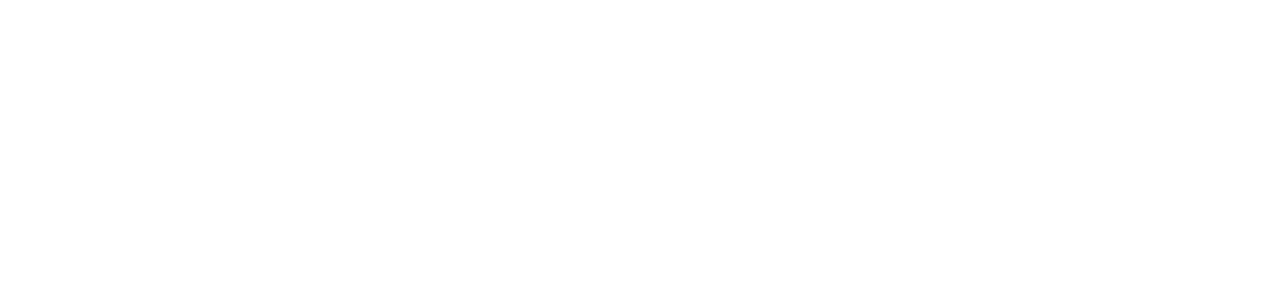
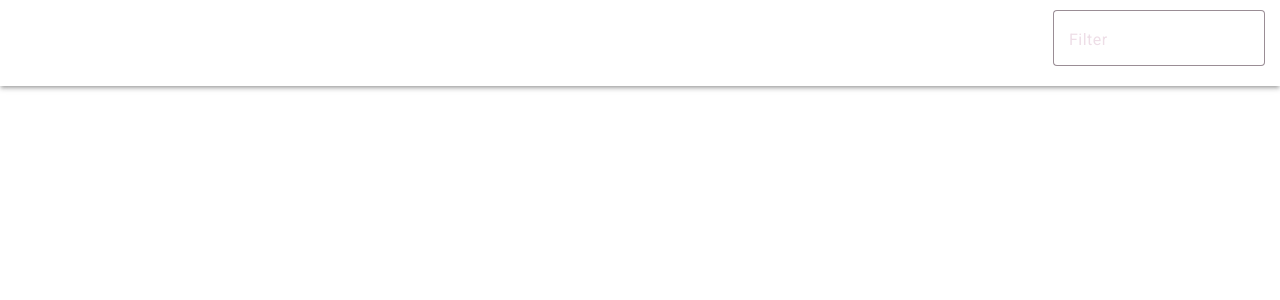
Before and after one commit to nascal3/Angular-food, an Angular app: page / in a window 1280 px wide. Shown: the top 300 px of the page. Built offline with nearby package versions, Linux system fonts and the light colour scheme.

Commit message:
Added nav component with filter input

```diff
--- a/src/app/app.component.html
+++ b/src/app/app.component.html
@@ -1,4 +1 @@
-
-
-
-<router-outlet />
+<app-header></app-header>
--- a/src/app/app.component.ts
+++ b/src/app/app.component.ts
@@ -1,10 +1,11 @@
 import { Component } from '@angular/core';
 import { RouterOutlet } from '@angular/router';
+import {HeaderComponent} from './components/header/header.component';
 
 @Component({
   selector: 'app-root',
   standalone: true,
-  imports: [RouterOutlet],
+  imports: [RouterOutlet, HeaderComponent],
   templateUrl: './app.component.html',
   styleUrl: './app.component.scss'
 })
--- /dev/null
+++ b/src/app/components/header/header.component.html
@@ -0,0 +1,6 @@
+<form [formGroup]="form">
+  <mat-form-field appearance="outline">
+    <mat-label>Filter</mat-label>
+    <input matInput formControlName="search" placeholder="Search">
+  </mat-form-field>
+</form>
--- /dev/null
+++ b/src/app/components/header/header.component.scss
@@ -0,0 +1,12 @@
+form {
+  display: flex;
+  align-items: center;
+  justify-content: end;
+  width: 100%;
+  padding-top: 10px;
+  box-shadow: 0 3px 3px -2px rgba(0, 0, 0, 0.2), 0 3px 4px 0 rgba(0, 0, 0, 0.14), 0 1px 8px 0 rgba(0, 0, 0, 0.12);
+
+  mat-form-field {
+    margin-right: 15px;
+  }
+}
--- /dev/null
+++ b/src/app/components/header/header.component.ts
@@ -0,0 +1,41 @@
+import {Component, OnDestroy, OnInit} from '@angular/core';
+import {MatFormField} from '@angular/material/form-field';
+import {MatInput} from '@angular/material/input';
+import {MatFormFieldModule} from '@angular/material/form-field';
+import {FormControl, FormGroup, ReactiveFormsModule} from '@angular/forms';
+import {debounceTime, Subscription} from 'rxjs';
+
+@Component({
+  selector: 'app-header',
+  standalone: true,
+  imports: [
+    MatFormFieldModule,
+    MatFormField,
+    MatInput,
+    ReactiveFormsModule
+  ],
+  templateUrl: './header.component.html',
+  styleUrl: './header.component.scss'
+})
+export class HeaderComponent implements OnInit, OnDestroy{
+  form!: FormGroup
+  filterChangeSubscription!: Subscription | undefined
+
+  ngOnInit() {
+    this.form = new FormGroup({
+      search: new FormControl('')
+    })
+
+    this.filterChangeSubscription = this.form.get('search')?.valueChanges
+      .pipe(debounceTime(1500))
+      .subscribe((value) => {
+      console.log(value)
+    })
+  }
+
+  ngOnDestroy() {
+    if (this.filterChangeSubscription) {
+      this.filterChangeSubscription.unsubscribe()
+    }
+  }
+}
--- a/src/styles.scss
+++ b/src/styles.scss
@@ -1,4 +1,3 @@
 /* You can add global styles to this file, and also import other style files */
-
-html, body { height: 100%; }
+html, body {height: 100%; }
 body { margin: 0; font-family: Roboto, "Helvetica Neue", sans-serif; }
```
Also changed, not shown: 1 other file (tests, documents, lock files or other folders).
